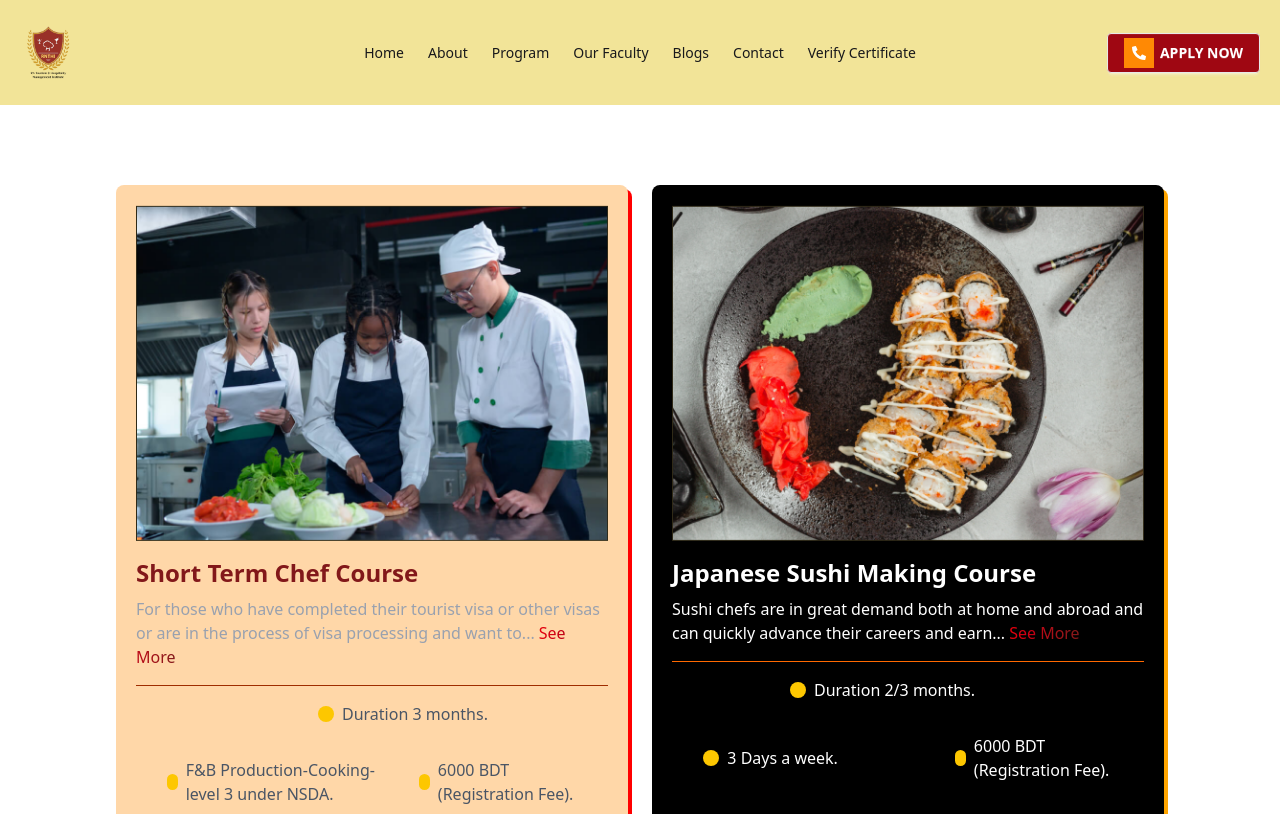
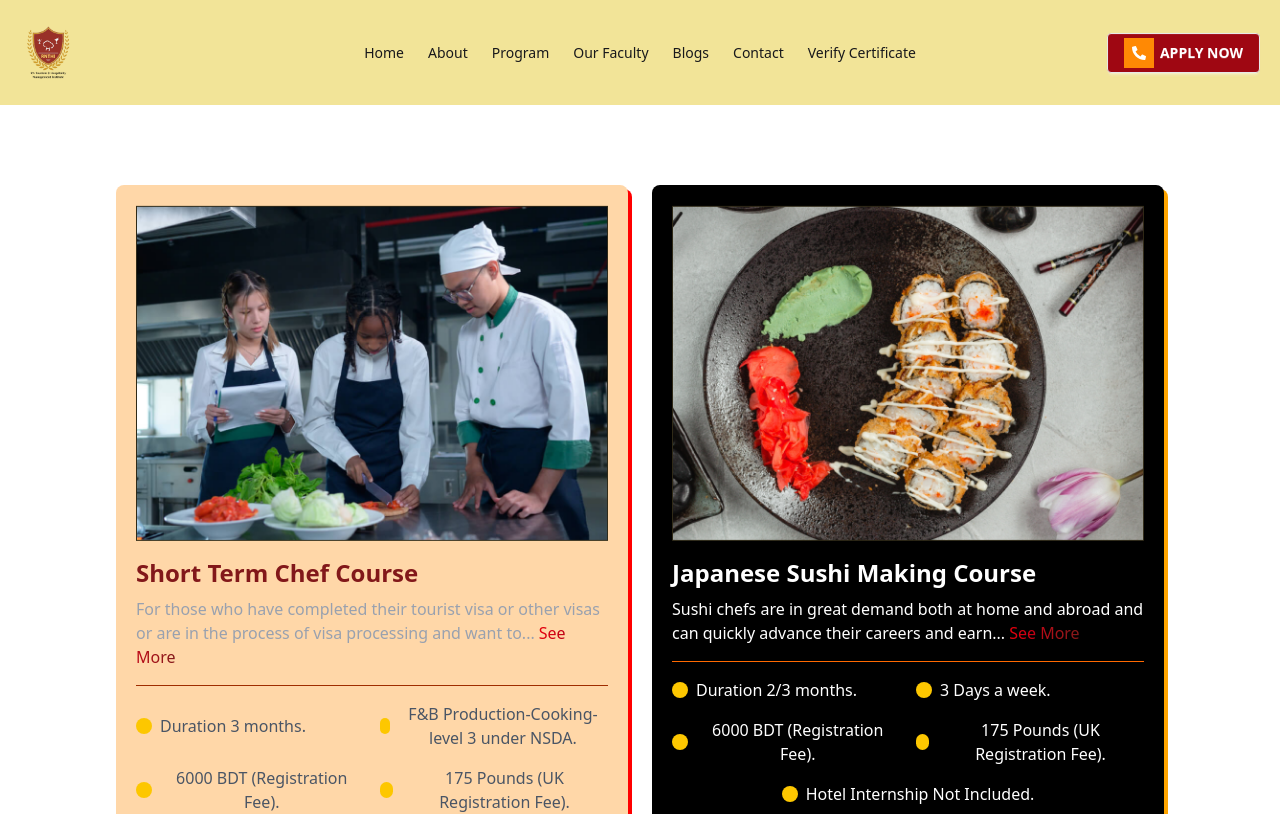
Before and after one commit to MdJakiulRashidKhan/rnthi-chef, a React (Vite) app: page /program in a window 1280 px wide. Shown: the top 814 px of the page. Built offline with nearby package versions, Linux system fonts and the light colour scheme.

Commit message:
program card fix

```diff
--- a/src/components/program/ProgramCard.jsx
+++ b/src/components/program/ProgramCard.jsx
@@ -46,7 +46,6 @@ const ProgramCard = () => {
     },
   ];
 
-  // Generate 6 cards by repeating the first two designs
   const sixCards = Array.from({ length: 6 }, (_, index) => ({
     ...cardsData[index % 2],
     id: index + 1,
@@ -69,12 +68,12 @@ const ProgramCard = () => {
                 card.isDark
                   ? "bg-black shadow-[4px_4px_0px_#FFA500]"
                   : "bg-orange-200 shadow-[4px_4px_0px_#FF0000]"
-              } w-full max-w-xs sm:max-w-md lg:max-w-lg mx-auto`} // Ensures cards scale properly on different screens
+              } w-full max-w-xs sm:max-w-md lg:max-w-lg mx-auto`}
             >
               <img
                 src={card.image}
                 alt={`${card.title} Image`}
-                className="w-full h-auto mb-4 mx-auto object-cover" // Image covers the card, adjust size for smaller screens
+                className="w-full h-auto mb-4 mx-auto object-cover"
               />
               <h3
                 className={`text-2xl font-bold mb-2 ${
@@ -101,14 +100,11 @@ const ProgramCard = () => {
                   card.isDark ? "border-orange-500" : "border-orange-800"
                 }`}
               />
-              <div className="flex flex-wrap justify-center gap-4">
-                {card.details.map((detail, idx) => (
-                  <div
-                    key={idx}
-                    className={`flex items-center space-x-2 mb-4 ${
-                      idx < 2 ? "w-1/2" : "w-1/3"
-                    } ${idx === 0 && !card.isDark ? "pl-16" : ""}`}
-                  >
+
+              {/* Updated Responsive Details Layout */}
+              <div className="grid grid-cols-1 lg:grid-cols-2 gap-4 text-center">
+                {card.details.slice(0, 2).map((detail, idx) => (
+                  <div key={idx} className="flex items-center space-x-2">
                     <span className="inline-block w-4 h-4 rounded-full bg-yellow-400"></span>
                     <p
                       className={`${
@@ -120,6 +116,33 @@ const ProgramCard = () => {
                   </div>
                 ))}
               </div>
+              <div className="grid grid-cols-1 lg:grid-cols-2 gap-4 text-center mt-2">
+                {card.details.slice(2, 4).map((detail, idx) => (
+                  <div key={idx} className="flex items-center space-x-2">
+                    <span className="inline-block w-4 h-4 rounded-full bg-yellow-400"></span>
+                    <p
+                      className={`${
+                        card.isDark ? "text-white" : "text-gray-600"
+                      }`}
+                    >
+                      {detail}
+                    </p>
+                  </div>
+                ))}
+              </div>
+              <div className="flex lg:justify-center mt-2">
+                <div className="flex items-center space-x-2">
+                  <span className="inline-block w-4 h-4 rounded-full bg-yellow-400"></span>
+                  <p
+                    className={`${
+                      card.isDark ? "text-white" : "text-gray-600"
+                    }`}
+                  >
+                    {card.details[4]}
+                  </p>
+                </div>
+              </div>
+
               <hr
                 className={`my-4 ${
                   card.isDark ? "border-orange-500" : "border-orange-800"
@@ -134,7 +157,7 @@ const ProgramCard = () => {
                   />
                   <div>
                     <h6
-                      className={`text-lg  font-semibold ${
+                      className={`text-lg font-semibold ${
                         card.isDark ? "text-white" : "text-gray-800"
                       }`}
                     >
```
